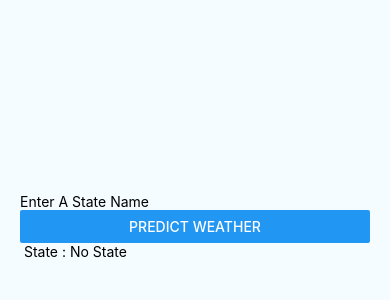
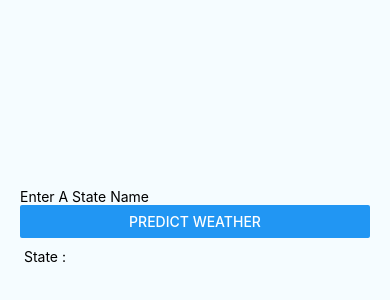
Before and after one commit to Excellence-daniel/react-native-blog-app, a React Native app: screen / in a window 390 px wide. Shown: the part 196-496 px from the top of the page. Built offline with nearby package versions, Linux system fonts and the light colour scheme.

Commit message:
Added style for the view that displays weather prediction results

```diff
--- a/App.js
+++ b/App.js
@@ -39,8 +39,10 @@ export default class App extends Component {
             title="Predict Weather"
             onPress={this.shopNow}
           />
+          <View style={styles.weatherResult}>
+            <Text> State : {(weather.location && weather.location.name) || ''} </Text>
+          </View>
 
-          <Text> State : {(weather.location && weather.location.name) || 'No State'} </Text>
         </View>
       </View>
     );
@@ -63,5 +65,8 @@ const styles = StyleSheet.create({
   shopNowButton: {
     backgroundColor: '#9CFF33',
     color: '#9CFF33',
+  },
+  weatherResult: {
+    marginTop: 10,
   }
 });
```
